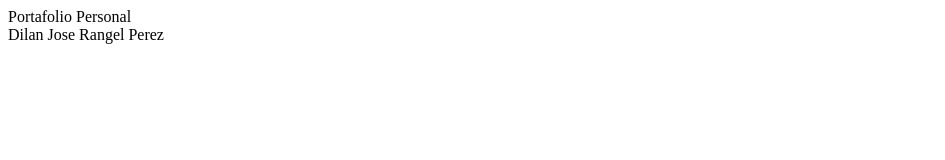
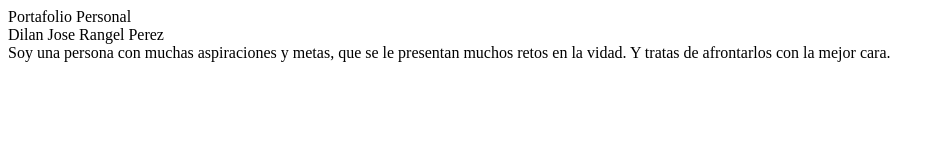
Before and after one commit to DJR-PO/Portafolio_Personal-, a plain HTML site: page index.html in a window 1280 px wide. Shown: the whole page, without its empty margins (0-945 px from the left). Drawn offline with Linux system fonts and the light colour scheme.

Commit message:
descripcion_personal

```diff
--- a/index.html
+++ b/index.html
@@ -8,5 +8,6 @@
 <body>
     <div>Portafolio Personal</div>
     <div>Dilan Jose Rangel Perez</div>
+    <div>Soy una persona con muchas aspiraciones y metas, que se le presentan muchos retos en la vidad. Y tratas de afrontarlos con la mejor cara.</div>
 </body>
 </html>
```
